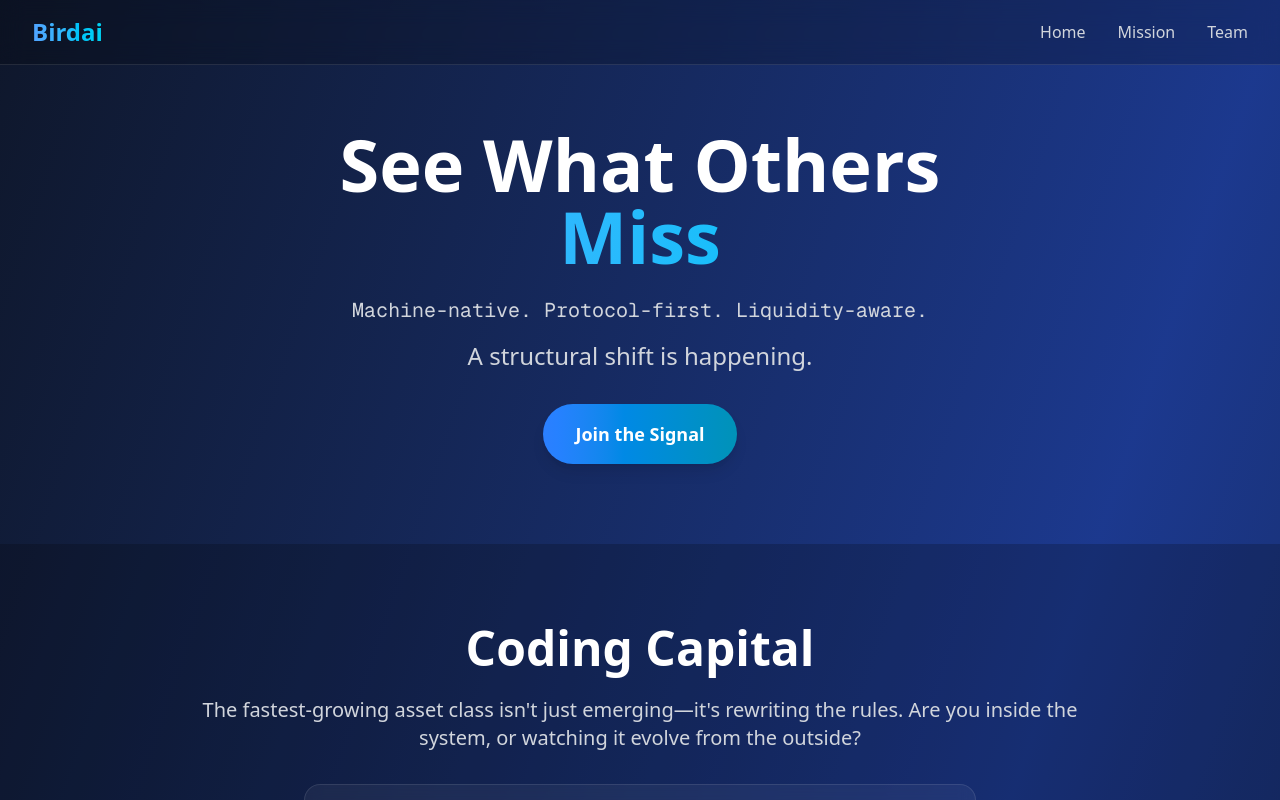
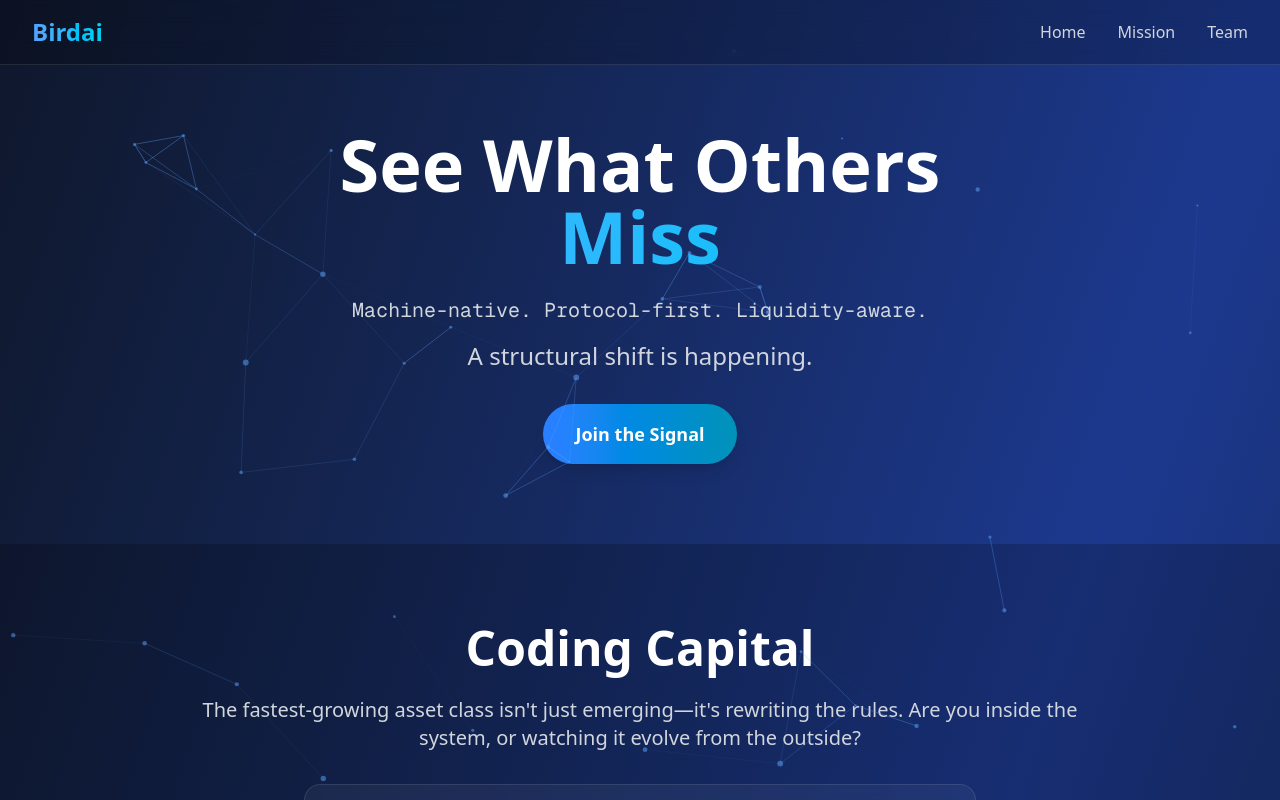
Before and after one commit to Kfar19/CursorWeb, a Next.js app: page / in a window 1280 px wide. Shown: the top 800 px of the page. Built offline with nearby package versions, Linux system fonts and the light colour scheme.

Commit message:
Add stunning particle background effects with interactive connections

```diff
--- a/package.json
+++ b/package.json
@@ -13,7 +13,9 @@
     "lucide-react": "^0.526.0",
     "next": "15.4.4",
     "react": "19.1.0",
-    "react-dom": "19.1.0"
+    "react-dom": "19.1.0",
+    "react-tsparticles": "^2.12.2",
+    "tsparticles": "^2.12.0"
   },
   "devDependencies": {
     "@eslint/eslintrc": "^3",
--- a/src/app/page.tsx
+++ b/src/app/page.tsx
@@ -1,7 +1,10 @@
 'use client';
 
-import { useState, useEffect, useRef } from 'react';
+import { useState, useEffect, useRef, useCallback } from 'react';
 import { motion, useScroll, useTransform, useInView } from 'framer-motion';
+import { loadFull } from "tsparticles";
+import { Engine } from "tsparticles-engine";
+import Particles from "react-tsparticles";
 import {
   Menu,
   X,
@@ -64,6 +67,15 @@ export default function Home() {
     }
   };
 
+  // Particles initialization
+  const particlesInit = useCallback(async (engine: Engine) => {
+    await loadFull(engine);
+  }, []);
+
+  const particlesLoaded = useCallback(async () => {
+    // console.log("Particles loaded");
+  }, []);
+
   const handleInputChange = (e: React.ChangeEvent<HTMLInputElement | HTMLTextAreaElement>) => {
     const { name, value } = e.target;
     setFormData(prev => ({
@@ -104,7 +116,82 @@ export default function Home() {
   };
 
   return (
-    <div className="min-h-screen bg-gradient-to-br from-slate-900 via-blue-900 to-slate-900 overflow-x-hidden">
+    <div className="min-h-screen bg-gradient-to-br from-slate-900 via-blue-900 to-slate-900 overflow-x-hidden relative">
+      {/* Particle Background */}
+      <div className="fixed inset-0 z-0">
+                <Particles
+          id="tsparticles"
+          init={particlesInit}
+          loaded={particlesLoaded}
+          options={{
+              background: {
+                color: {
+                  value: "transparent",
+                },
+              },
+              fpsLimit: 120,
+              interactivity: {
+                events: {
+                  onClick: {
+                    enable: true,
+                    mode: "push",
+                  },
+                  onHover: {
+                    enable: true,
+                    mode: "repulse",
+                  },
+                },
+                modes: {
+                  push: {
+                    quantity: 4,
+                  },
+                  repulse: {
+                    distance: 200,
+                    duration: 0.4,
+                  },
+                },
+              },
+              particles: {
+                color: {
+                  value: "#60a5fa",
+                },
+                links: {
+                  color: "#60a5fa",
+                  distance: 150,
+                  enable: true,
+                  opacity: 0.3,
+                  width: 1,
+                },
+                move: {
+                  direction: "none",
+                  enable: true,
+                  outModes: {
+                    default: "bounce",
+                  },
+                  random: false,
+                  speed: 1,
+                  straight: false,
+                },
+                number: {
+                  density: {
+                    enable: true,
+                  },
+                  value: 80,
+                },
+                opacity: {
+                  value: 0.5,
+                },
+                shape: {
+                  type: "circle",
+                },
+                size: {
+                  value: { min: 1, max: 3 },
+                },
+              },
+              detectRetina: true,
+            }}
+        />
+      </div>
       {/* Contact Modal */}
       {isContactModalOpen && (
         <div className="fixed inset-0 bg-black/50 backdrop-blur-sm z-50 flex items-center justify-center p-4">
@@ -212,7 +299,7 @@ export default function Home() {
       )}
 
       {/* Navbar */}
-      <nav className="fixed top-0 w-full bg-black/20 backdrop-blur-md border-b border-white/10 z-50">
+      <nav className="fixed top-0 w-full bg-black/20 backdrop-blur-md border-b border-white/10 z-10">
         <div className="max-w-7xl mx-auto px-4 sm:px-6 lg:px-8">
           <div className="flex justify-between items-center h-16">
             {/* Logo */}
```
Also changed, not shown: 1 other file (tests, documents, lock files or other folders).
